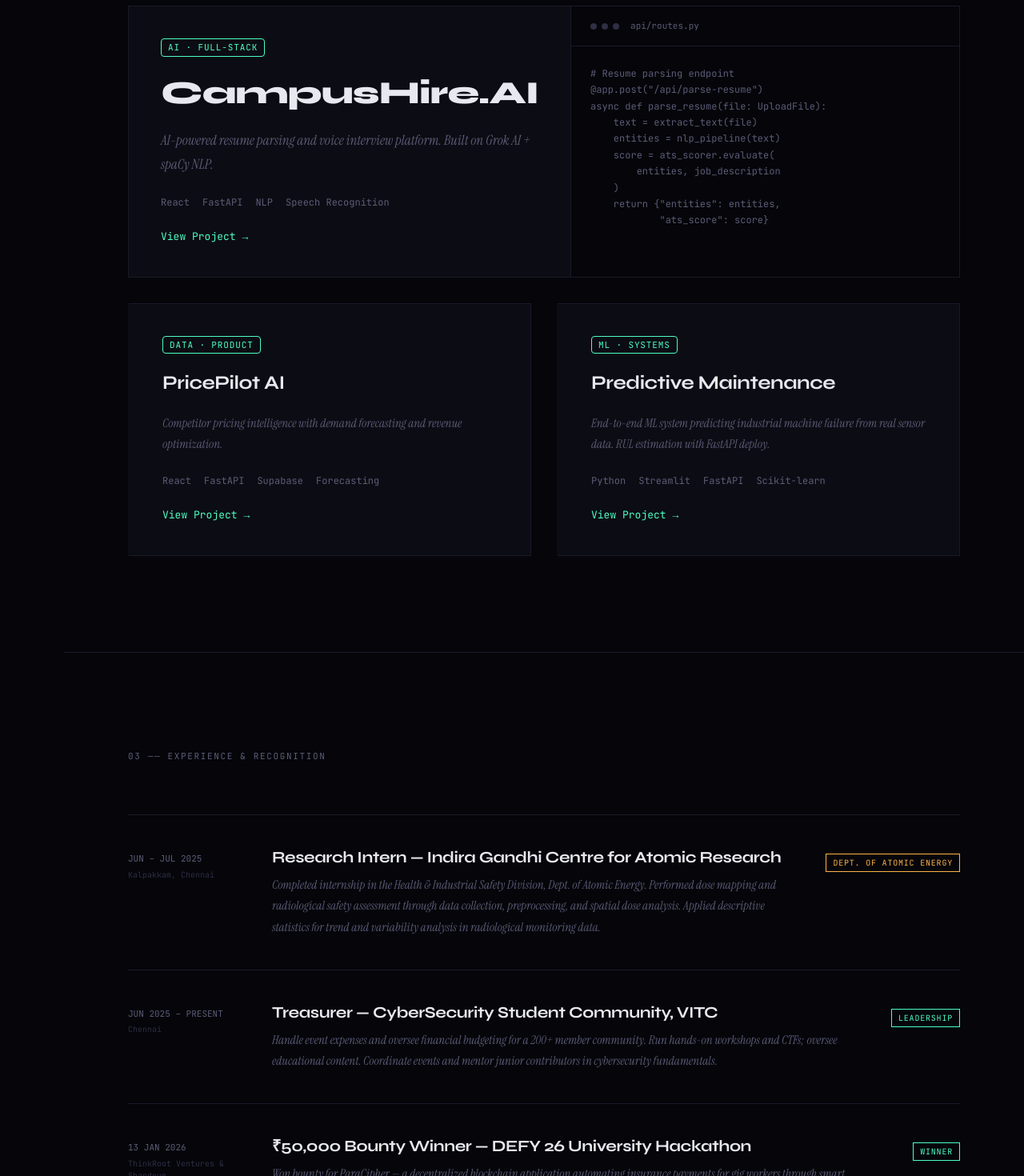
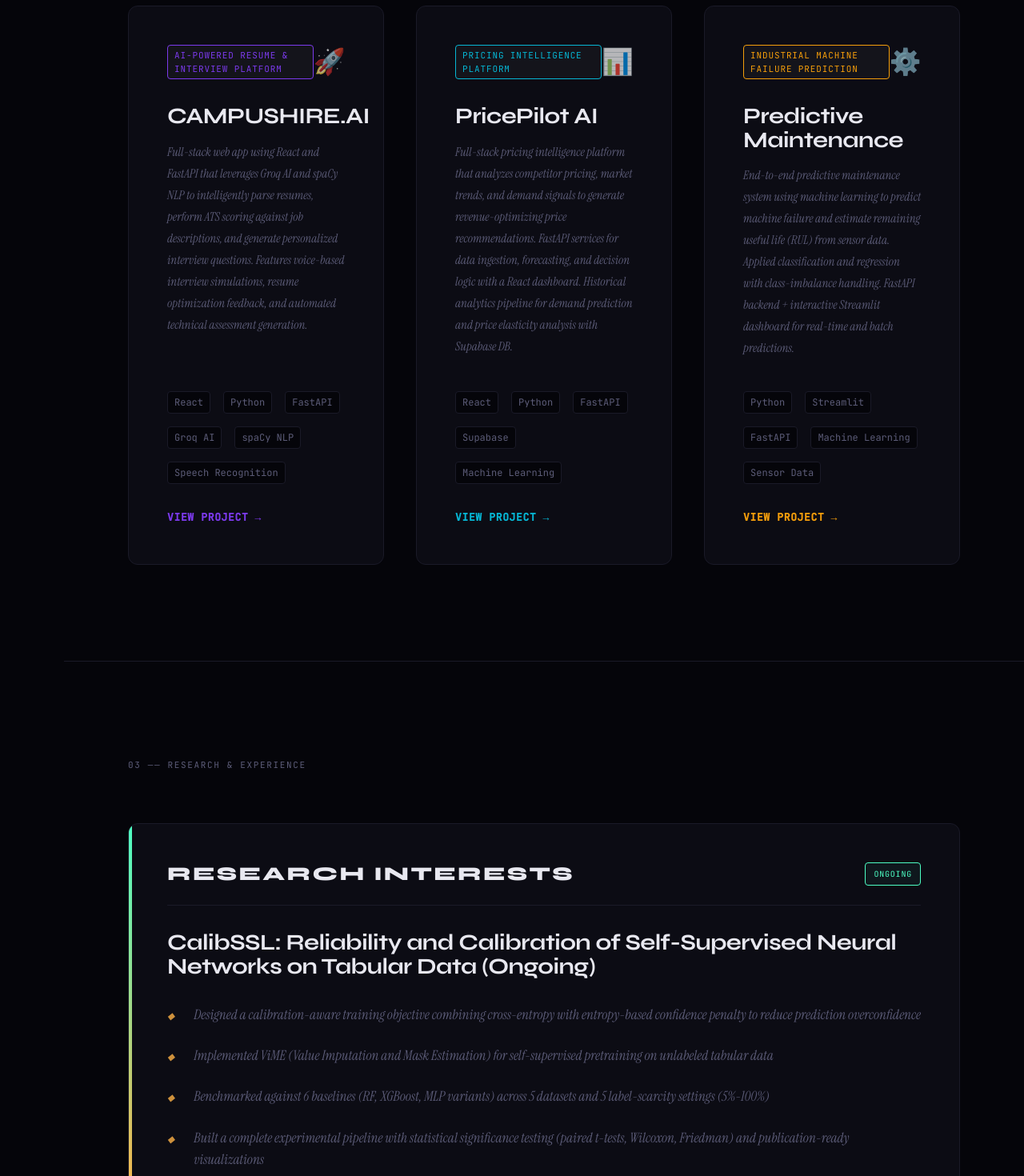
Before and after one commit to goutham-751/my_portfolio, a React (Create React App) app: page / in a window 1280 px wide. Shown: the part 1020-2490 px from the top of the page at 80% size. Built offline with nearby package versions, Linux system fonts and the light colour scheme; the HTML template or start-up script is replaced by a standard one.

Commit message:
research section added

```diff
--- a/src/components/Projects/Projects.css
+++ b/src/components/Projects/Projects.css
@@ -4,93 +4,21 @@
 
 .projects {
   border-top: 1px solid var(--border-subtle);
-}
-
-/* Featured card */
-.project-featured {
-  background: var(--bg-surface);
-  border: 1px solid var(--border-subtle);
-  display: grid;
-  grid-template-columns: 1fr 1fr;
-  gap: 0;
-  margin-bottom: var(--space-4);
-  transition: border-color 0.25s ease;
-}
-
-.project-featured:hover {
-  border-color: var(--border-active);
-}
-
-.project-featured__content {
-  padding: var(--space-5);
-  display: flex;
-  flex-direction: column;
-  gap: var(--space-3);
-}
-
-.project-featured__title {
-  font-size: 40px;
-  color: var(--text-primary);
-}
-
-.project-featured__desc {
-  font-size: 17px;
-  color: var(--text-secondary);
-  line-height: 1.75;
-}
-
-/* Code block */
-.project-featured__code {
-  background: var(--bg-void);
-  border-left: 1px solid var(--border-subtle);
-  display: flex;
-  flex-direction: column;
-}
-
-.project-code-header {
-  display: flex;
-  align-items: center;
-  gap: 6px;
-  padding: var(--space-2) var(--space-3);
-  border-bottom: 1px solid var(--border-subtle);
-}
-
-.project-code-dot {
-  width: 8px;
-  height: 8px;
-  border-radius: 50%;
-  background: var(--border-active);
-}
-
-.project-code-filename {
-  font-size: 11px;
-  color: var(--text-secondary);
-  margin-left: var(--space-1);
-}
-
-.project-code-block {
-  padding: var(--space-3);
-  font-size: 12px;
-  color: var(--text-secondary);
-  line-height: 1.7;
-  overflow-x: auto;
-  flex: 1;
-}
-
-.project-code-block code {
-  font-family: var(--font-mono);
+  position: relative;
 }
 
 /* Category pill */
 .project-pill {
-  display: inline-block;
+  display: inline-flex;
+  align-items: center;
   width: fit-content;
   font-size: 11px;
-  color: var(--accent-signal);
-  border: 1px solid var(--accent-signal);
   border-radius: 4px;
-  padding: 2px var(--space-1);
+  padding: 4px 8px;
   letter-spacing: 0.08em;
+  background: rgba(255, 255, 255, 0.03);
+  text-transform: uppercase;
+  border: 1px solid transparent;
 }
 
 /* Stack row */
@@ -100,25 +28,32 @@
   gap: var(--space-2);
   font-size: 12px;
   color: var(--text-secondary);
+  margin-top: auto;
 }
 
 .project-stack__item {
   white-space: nowrap;
+  background: var(--bg-void);
+  padding: 4px 8px;
+  border-radius: 4px;
+  border: 1px solid var(--border-subtle);
 }
 
 /* Project link */
 .project-link {
   font-size: 13px;
-  color: var(--accent-signal);
   text-decoration: none;
   display: inline-flex;
   align-items: center;
   gap: var(--space-1);
-  margin-top: auto;
-  transition: gap 0.2s ease;
+  margin-top: var(--space-4);
+  transition: gap 0.3s ease;
+  font-weight: 600;
+  letter-spacing: 0.05em;
+  text-transform: uppercase;
 }
 
-.project-link:hover {
+.project-card:hover .project-link {
   gap: var(--space-2);
 }
 
@@ -127,63 +62,94 @@
    ===================================================== */
 .project-grid {
   display: grid;
-  grid-template-columns: 1fr 1fr;
-  gap: var(--space-4);
+  grid-template-columns: repeat(auto-fit, minmax(320px, 1fr));
+  gap: var(--space-5);
+}
+
+.project-header {
+  display: flex;
+  justify-content: space-between;
+  align-items: center;
+  margin-bottom: var(--space-4);
+}
+
+.project-card__icon {
+  font-size: 32px;
+  opacity: 0.7;
+  transition: opacity 0.3s, transform 0.3s;
+}
+
+.project-card:hover .project-card__icon {
+  opacity: 1;
+  transform: scale(1.1) rotate(10deg);
 }
 
 .project-card {
+  position: relative;
   background: var(--bg-surface);
   border: 1px solid var(--border-subtle);
-  border-left: 3px solid transparent;
-  padding: var(--space-5);
+  padding: var(--space-6);
   display: flex;
   flex-direction: column;
-  gap: var(--space-3);
   text-decoration: none;
-  transition: background 0.25s ease, border-left-color 0.25s ease;
+  transition: all 0.4s cubic-bezier(0.16, 1, 0.3, 1);
+  overflow: hidden;
+  border-radius: 12px;
+  z-index: 1;
+}
+
+.project-card::before {
+  content: '';
+  position: absolute;
+  top: 0;
+  left: 0;
+  width: 100%;
+  height: 4px;
+  background: var(--project-color);
+  transform: scaleX(0);
+  transform-origin: left;
+  transition: transform 0.4s cubic-bezier(0.16, 1, 0.3, 1);
+  opacity: 0.8;
 }
 
 .project-card:hover {
   background: var(--bg-elevated);
-  border-left-color: var(--accent-signal);
+  transform: translateY(-6px);
+  box-shadow: 0 16px 32px rgba(0, 0, 0, 0.4);
+  border-color: var(--border-active);
+}
+
+.project-card:hover::before {
+  transform: scaleX(1);
 }
 
 .project-card__title {
-  font-size: 24px;
+  font-size: 28px;
   color: var(--text-primary);
   font-weight: 700;
+  margin-bottom: var(--space-2);
 }
 
 .project-card__desc {
   font-size: 15px;
   color: var(--text-secondary);
-  line-height: 1.75;
+  line-height: 1.8;
+  margin-bottom: var(--space-5);
 }
 
 /* =====================================================
    RESPONSIVE
    ===================================================== */
-@media (max-width: 1024px) {
-  .project-featured {
-    grid-template-columns: 1fr;
-  }
-
-  .project-featured__code {
-    border-left: none;
-    border-top: 1px solid var(--border-subtle);
-  }
-}
-
 @media (max-width: 768px) {
   .project-grid {
     grid-template-columns: 1fr;
   }
 
-  .project-featured__title {
-    font-size: 32px;
+  .project-card {
+    padding: var(--space-5);
   }
 
-  .project-featured__content {
-    padding: var(--space-3);
+  .project-card__title {
+    font-size: 24px;
   }
 }
--- a/src/components/Projects/Projects.js
+++ b/src/components/Projects/Projects.js
@@ -1,92 +1,39 @@
 import React from 'react';
 import './Projects.css';
-
-const FEATURED = {
-  category: 'AI · FULL-STACK',
-  title: 'CampusHire.AI',
-  desc: 'AI-powered resume parsing and voice interview platform. Built on Grok AI + spaCy NLP.',
-  stack: ['React', 'FastAPI', 'NLP', 'Speech Recognition'],
-  link: 'https://github.com/goutham-751/CAMPUSHIRE.AI1',
-  code: `# Resume parsing endpoint
-@app.post("/api/parse-resume")
-async def parse_resume(file: UploadFile):
-    text = extract_text(file)
-    entities = nlp_pipeline(text)
-    score = ats_scorer.evaluate(
-        entities, job_description
-    )
-    return {"entities": entities,
-            "ats_score": score}`,
-};
-
-const GRID = [
-  {
-    category: 'DATA · PRODUCT',
-    title: 'PricePilot AI',
-    desc: 'Competitor pricing intelligence with demand forecasting and revenue optimization.',
-    stack: ['React', 'FastAPI', 'Supabase', 'Forecasting'],
-    link: 'https://github.com/goutham-751/PricePilot-AI',
-  },
-  {
-    category: 'ML · SYSTEMS',
-    title: 'Predictive Maintenance',
-    desc: 'End-to-end ML system predicting industrial machine failure from real sensor data. RUL estimation with FastAPI deploy.',
-    stack: ['Python', 'Streamlit', 'FastAPI', 'Scikit-learn'],
-    link: 'https://github.com/goutham-751/Predictive-Maintenance-of-Industrial-Machines-Using-Sensor-Based-Failure-Prediction',
-  },
-];
+import { projects } from '../../data/projects';
 
 function Projects() {
+  const projectList = projects.filter(p => p.id !== 4);
+
   return (
     <section className="projects" id="work">
       <div className="container">
         <p className="section-label reveal">02 ── SELECTED WORK</p>
 
-        {/* Featured card */}
-        <div className="project-featured reveal">
-          <div className="project-featured__content">
-            <span className="project-pill text-mono">{FEATURED.category}</span>
-            <h2 className="project-featured__title text-display">{FEATURED.title}</h2>
-            <p className="project-featured__desc text-body">{FEATURED.desc}</p>
-            <div className="project-stack text-mono">
-              {FEATURED.stack.map((t) => (
-                <span key={t} className="project-stack__item">{t}</span>
-              ))}
-            </div>
-            <a href={FEATURED.link} className="project-link text-mono" target="_blank" rel="noopener noreferrer">
-              View Project <span>→</span>
-            </a>
-          </div>
-          <div className="project-featured__code">
-            <div className="project-code-header text-mono">
-              <span className="project-code-dot" />
-              <span className="project-code-dot" />
-              <span className="project-code-dot" />
-              <span className="project-code-filename">api/routes.py</span>
-            </div>
-            <pre className="project-code-block text-mono"><code>{FEATURED.code}</code></pre>
-          </div>
-        </div>
-
-        {/* Grid */}
         <div className="project-grid reveal-stagger">
-          {GRID.map((project) => (
+          {projectList.map((project) => (
             <a
-              key={project.title}
-              href={project.link}
+              key={project.id}
+              href={project.demoLink || project.githubLink}
               className="project-card reveal"
               target="_blank"
               rel="noopener noreferrer"
+              style={{ '--project-color': project.color }}
             >
-              <span className="project-pill text-mono">{project.category}</span>
+              <div className="project-header">
+                <span className="project-pill text-mono" style={{ color: project.color, borderColor: project.color }}>
+                  {project.subtitle || project.title}
+                </span>
+                <span className="project-card__icon text-display">{project.icon}</span>
+              </div>
               <h3 className="project-card__title text-display">{project.title}</h3>
-              <p className="project-card__desc text-body">{project.desc}</p>
+              <p className="project-card__desc text-body">{project.description}</p>
               <div className="project-stack text-mono">
-                {project.stack.map((t) => (
+                {project.techStack.map((t) => (
                   <span key={t} className="project-stack__item">{t}</span>
                 ))}
               </div>
-              <span className="project-link text-mono">
+              <span className="project-link text-mono" style={{ color: project.color }}>
                 View Project <span>→</span>
               </span>
             </a>
--- a/src/components/Research/Research.css
+++ b/src/components/Research/Research.css
@@ -6,6 +6,75 @@
     border-top: 1px solid var(--border-subtle);
 }
 
+/* Research Highlight (New Section) */
+.research-highlight {
+    background: var(--bg-surface);
+    border: 1px solid var(--border-subtle);
+    border-radius: 12px;
+    padding: var(--space-6);
+    margin-bottom: var(--space-8);
+    position: relative;
+    overflow: hidden;
+}
+
+.research-highlight::before {
+    content: '';
+    position: absolute;
+    top: 0;
+    left: 0;
+    width: 4px;
+    height: 100%;
+    background: linear-gradient(to bottom, var(--accent-signal), var(--accent-warm));
+}
+
+.research-highlight__header {
+    display: flex;
+    justify-content: space-between;
+    align-items: center;
+    border-bottom: 1px solid var(--border-subtle);
+    padding-bottom: var(--space-3);
+    margin-bottom: var(--space-4);
+}
+
+.research-highlight__header h2 {
+    font-size: 24px;
+    color: var(--text-primary);
+    text-transform: uppercase;
+    letter-spacing: 0.1em;
+}
+
+.research-highlight__title {
+    font-size: 28px;
+    color: var(--text-primary);
+    margin-bottom: var(--space-4);
+    font-weight: 700;
+}
+
+.research-highlight__list {
+    list-style: none;
+    display: flex;
+    flex-direction: column;
+    gap: var(--space-3);
+    padding-left: 0;
+}
+
+.research-highlight__list li {
+    display: flex;
+    align-items: flex-start;
+    gap: var(--space-3);
+    font-size: 17px;
+    color: var(--text-secondary);
+    line-height: 1.6;
+}
+
+.list-bullet {
+    color: var(--accent-warm);
+    font-size: 12px;
+    margin-top: 6px;
+    opacity: 0.8;
+}
+
+/* Table Section */
 .research__table {
     display: flex;
     flex-direction: column;
@@ -13,101 +82,121 @@
 
 .research__row {
     display: grid;
-    grid-template-columns: 140px 1fr auto;
-    gap: var(--space-5);
+    grid-template-columns: 180px 1fr auto;
+    gap: var(--space-6);
     align-items: start;
     padding: var(--space-5) 0;
     border-bottom: 1px solid var(--border-subtle);
+    transition: background 0.3s ease;
 }
 
 .research__row:first-child {
     border-top: 1px solid var(--border-subtle);
 }
 
+.research__row:hover {
+    background: rgba(255, 255, 255, 0.02);
+}
+
 .research__year-col {
     display: flex;
     flex-direction: column;
-    gap: 4px;
+    gap: 6px;
     padding-top: 6px;
 }
 
 .research__year {
-    font-size: 11px;
-    color: var(--text-secondary);
+    font-size: 12px;
+    color: var(--text-primary);
     white-space: nowrap;
+    opacity: 0.9;
 }
 
 .research__location {
-    font-size: 10px;
-    color: var(--text-ghost);
+    font-size: 11px;
+    color: var(--text-secondary);
 }
 
 .research__info {
     display: flex;
     flex-direction: column;
-    gap: var(--space-1);
+    gap: var(--space-2);
 }
 
 .research__title {
-    font-size: 20px;
+    font-size: 22px;
     font-weight: 700;
     color: var(--text-primary);
     line-height: 1.3;
 }
 
 .research__subtitle {
-    font-size: 15px;
+    font-size: 16px;
     color: var(--text-secondary);
     line-height: 1.75;
 }
 
 /* Badges */
 .research__badge-wrapper {
-    padding-top: 4px;
+    padding-top: 8px;
 }
 
 .research__badge {
     font-size: 10px;
     letter-spacing: 0.08em;
-    padding: 4px var(--space-1);
+    padding: 6px 10px;
     border: 1px solid;
     white-space: nowrap;
+    border-radius: 4px;
+    text-transform: uppercase;
 }
 
 .research__badge--warm {
     color: var(--accent-warm);
     border-color: var(--accent-warm);
+    background: rgba(255, 179, 71, 0.05);
 }
 
 .research__badge--signal {
     color: var(--accent-signal);
     border-color: var(--accent-signal);
+    background: rgba(77, 255, 196, 0.05);
 }
 
 /* =====================================================
    RESPONSIVE
    ===================================================== */
 @media (max-width: 768px) {
+    .research-highlight {
+        padding: var(--space-4);
+    }
+
+    .research-highlight__title {
+        font-size: 22px;
+    }
+
     .research__row {
         grid-template-columns: 1fr;
-        gap: var(--space-2);
+        gap: var(--space-3);
+        padding: var(--space-4);
     }
 
     .research__year-col {
         flex-direction: row;
-        gap: var(--space-2);
+        align-items: center;
+        gap: var(--space-3);
         padding-top: 0;
     }
 
     .research__badge-wrapper {
-        padding-top: 0;
+        padding-top: var(--space-2);
     }
 
     .research__title {
-        font-size: 17px;
+        font-size: 19px;
     }
 
     .research__subtitle {
-        font-size: 13px;
+        font-size: 14px;
     }
 }
--- a/src/components/Research/Research.js
+++ b/src/components/Research/Research.js
@@ -1,5 +1,15 @@
 import React from 'react';
 import './Research.css';
+
+const researchInterests = {
+    title: "CalibSSL: Reliability and Calibration of Self-Supervised Neural Networks on Tabular Data (Ongoing)",
+    points: [
+        "Designed a calibration-aware training objective combining cross-entropy with entropy-based confidence penalty to reduce prediction overconfidence",
+        "Implemented ViME (Value Imputation and Mask Estimation) for self-supervised pretraining on unlabeled tabular data",
+        "Benchmarked against 6 baselines (RF, XGBoost, MLP variants) across 5 datasets and 5 label-scarcity settings (5%-100%)",
+        "Built a complete experimental pipeline with statistical significance testing (paired t-tests, Wilcoxon, Friedman) and publication-ready visualizations"
+    ]
+};
 
 const entries = [
     {
@@ -29,8 +39,29 @@
     return (
         <section className="research" id="research">
             <div className="container">
-                <p className="section-label reveal">03 ── EXPERIENCE & RECOGNITION</p>
+                <p className="section-label reveal">03 ── RESEARCH & EXPERIENCE</p>
 
+                {/* Research Interests Section */}
+                <div className="research-highlight reveal">
+                    <div className="research-highlight__header">
+                        <h2 className="text-display">Research Interests</h2>
+                        <span className="research__badge research__badge--signal text-mono">ONGOING</span>
+                    </div>
+                    <div className="research-highlight__content">
+                        <h3 className="research-highlight__title text-display">{researchInterests.title}</h3>
+                        <ul className="research-highlight__list text-body">
+                            {researchInterests.points.map((point, index) => (
+                                <li key={index}>
+                                    <span className="list-bullet">◆</span>
+                                    <span>{point}</span>
+                                </li>
+                            ))}
+                        </ul>
+                    </div>
+                </div>
+
+                {/* Experience Table */}
+                <p className="section-label reveal" style={{ marginTop: 'var(--space-10)' }}>04 ── EXPERIENCE & RECOGNITION</p>
                 <div className="research__table reveal-stagger">
                     {entries.map((entry) => (
                         <div key={entry.title} className="research__row reveal">
```
